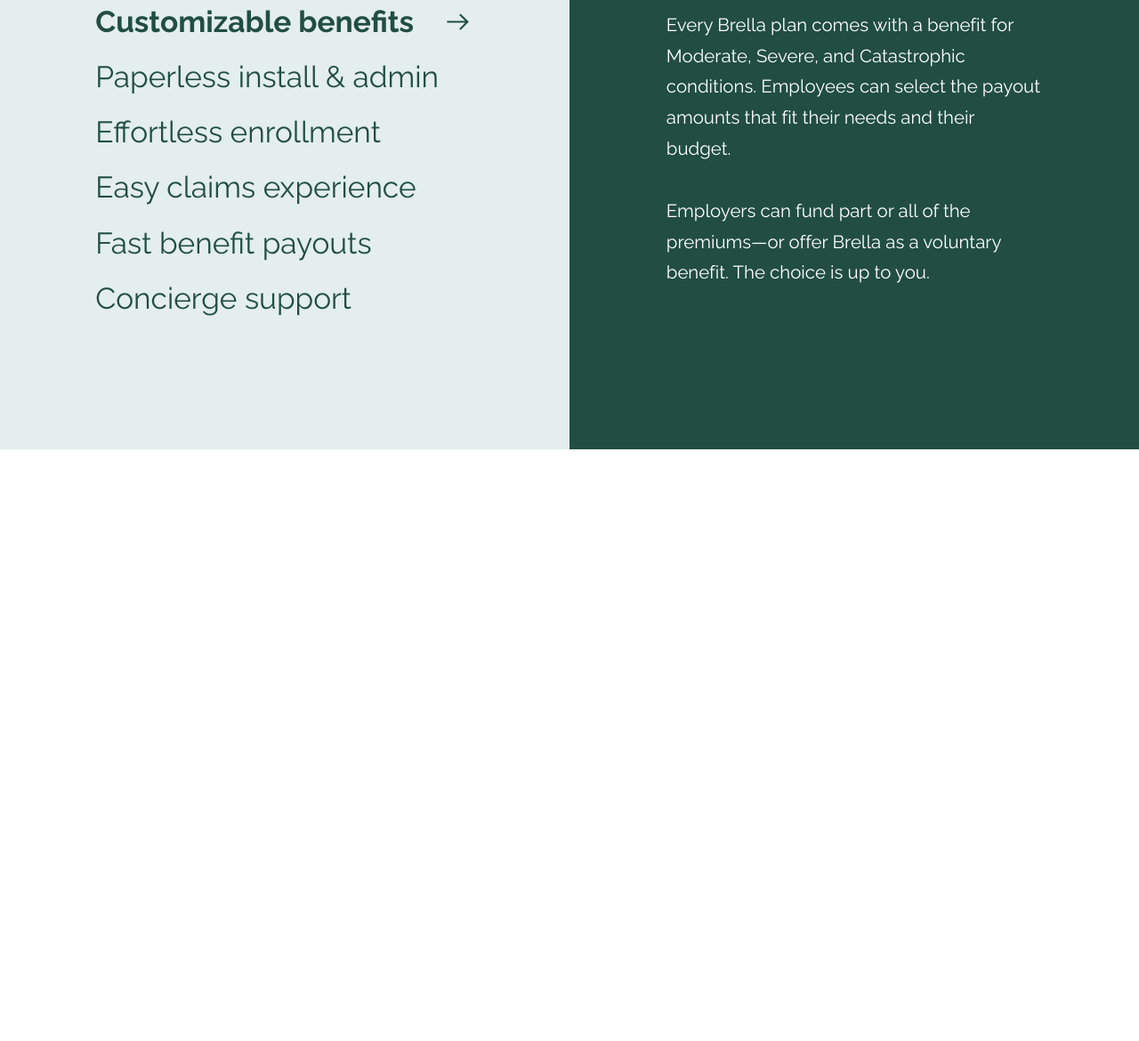
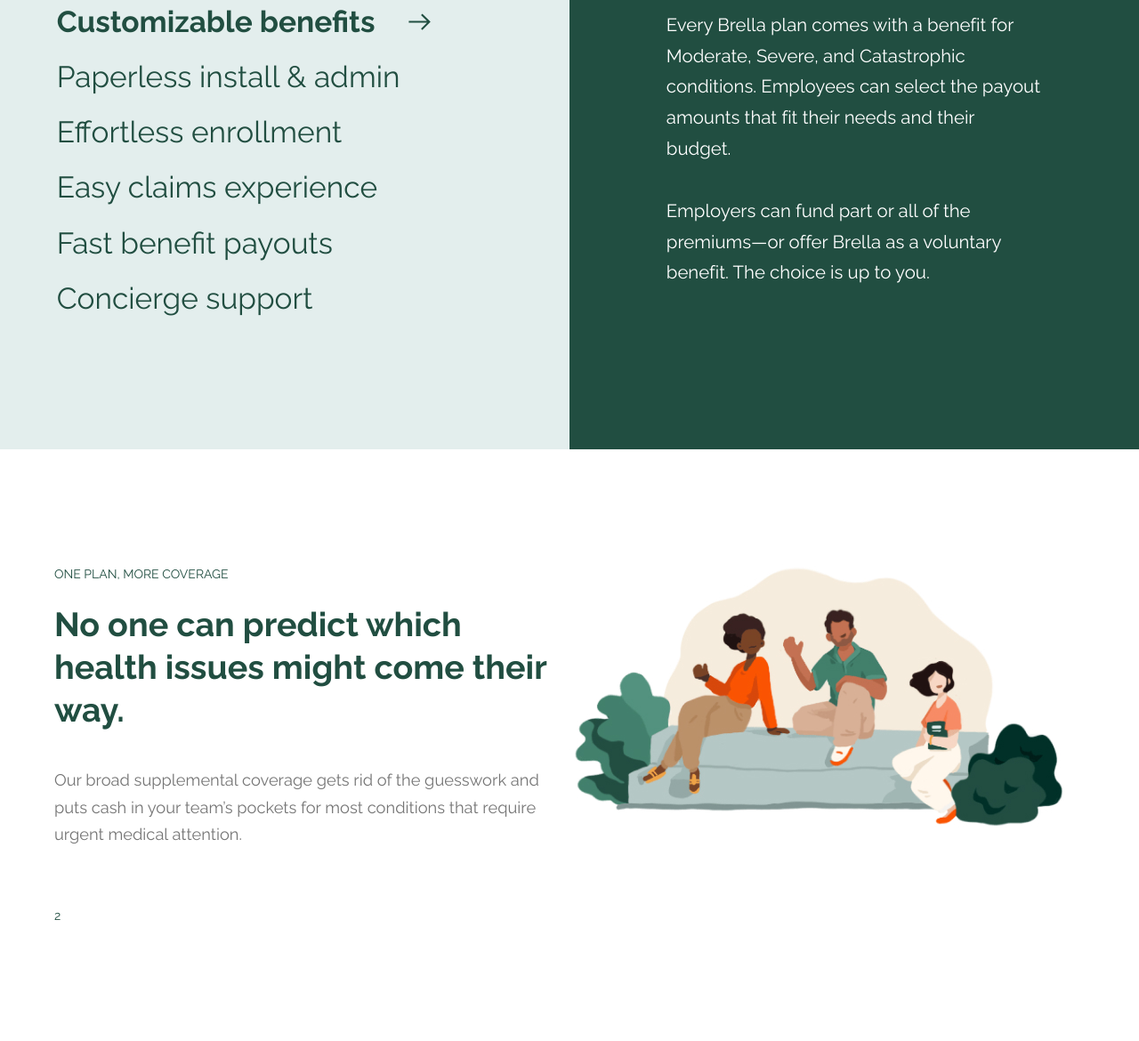
Before and after one commit to macs1756/Brella, a plain HTML site: page index.html in a window 1280 px wide. Shown: the part 1857-3027 px from the top of the page at 89% size. Before the commit the page ends 2362 px from the top, so only its background shows below. Drawn offline with Linux system fonts and the light colour scheme; a script that the page names is missing.

Commit message:
block static+

```diff
--- a/#saas/_custom.scss
+++ b/#saas/_custom.scss
@@ -23,6 +23,7 @@
 		justify-content: center;
 		flex-direction: column;
 	}
+	@include adaptiv-value(padding-left,60,20);
 
 }
 
@@ -50,10 +51,7 @@
 	}
 }
 
-.custom__left {
-	@include adaptiv-value(padding-left,100,20);
 
-}
 .custom__left-subtitle {
 	@include adaptiv-value(margin-bottom,20,15);
 	text-transform: uppercase;
--- /dev/null
+++ b/#saas/_statistics.scss
@@ -0,0 +1,47 @@
+
+
+
+
+
+.statistics {
+@include adaptiv-value(padding-top,120,20);
+@include adaptiv-value(padding-bottom,120,20);
+}
+
+.statistics__main {
+	@include adaptiv-value(margin-bottom,60,15);
+	display: flex;
+	@media (max-width: $Tb){
+		flex-direction: column;
+	}
+
+}
+
+
+
+
+.statistics__main-text {
+	flex: 0 0 50%;
+}
+
+.statistics__main-img{
+	@media (max-width: $Tb){
+		margin-bottom: 20px;
+	}
+
+}
+
+
+.main__text-title {
+	@include adaptiv-value(margin-bottom,38,20);
+	@media (max-width: $Tb){
+		text-align: center;
+	}
+
+}
+.main__text-p {
+	letter-spacing: 0.02px;
+	color: #757575;
+	@include adaptiv-value(font-size,18,15);
+	line-height: 167%;
+}
--- a/#saas/style.scss
+++ b/#saas/style.scss
@@ -5,3 +5,4 @@
 @import "_initial.scss";
 @import '_benefits.scss';
 @import '_custom.scss';
+@import '_statistics.scss';
--- a/index.html
+++ b/index.html
@@ -156,8 +156,7 @@
 						<div class="custom__left-wr">
 						<div class="custom__left-subtitle">brella brings</div>
 						<ul class="custom__left-list">
-							<li class="custom__left-title"><a href="https://www.google.com/
-			"><span>Customizable benefits</span><img src="img/list__arrow.svg" alt=""></a></li>
+							<li class="custom__left-title"><a href="https://www.google.com/"><span>Customizable benefits</span><img src="img/list__arrow.svg" alt=""></a></li>
 							<li>Paperless install & admin</li>
 							<li>Effortless enrollment</li>
 							<li>Easy claims experience</li>
@@ -175,6 +174,26 @@
 					</div>
 					</div>
 				</section>
+				<section class="statistics content">
+					<div class="statistics__main">
+						<div class="statistics__main-text main__text">
+							<div class="main__text-subtitle custom__left-subtitle"><a href="#">one plan, more coverage</a></div>
+							<h2 class="main__text-title">No one can predict which health issues might come their way.</h2>
+							<p class="main__text-p">Our broad supplemental coverage gets rid of the guesswork and puts cash in your team’s pockets for most conditions that require urgent medical attention.</p>
+
+						</div>
+
+						<div data-da=".main__text,767,2" class="statistics__main-img">
+							<img src="img/statistics.jpg" alt="">
+						</div>
+
+
+					</div>
+
+					<div class="statistics__grid">2</div>
+
+
+				</section>
 		</main>
 	</div>
 
```
Also changed, not shown: css/style.css, img/statistics.jpg (added), 1 other file.
